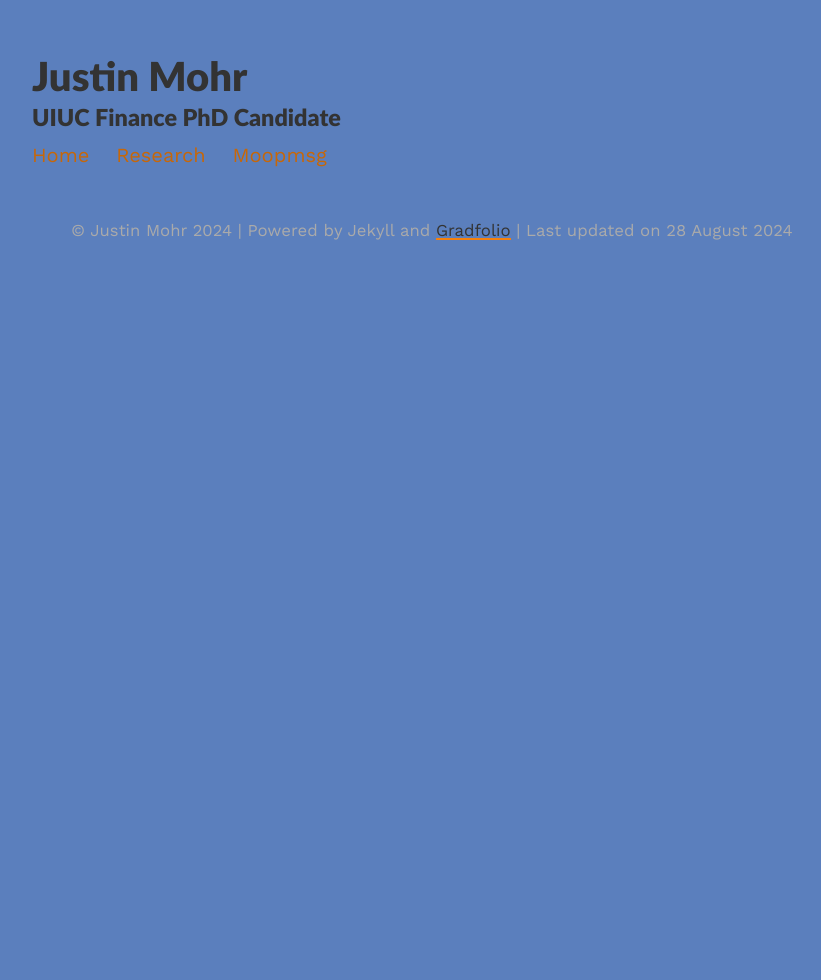
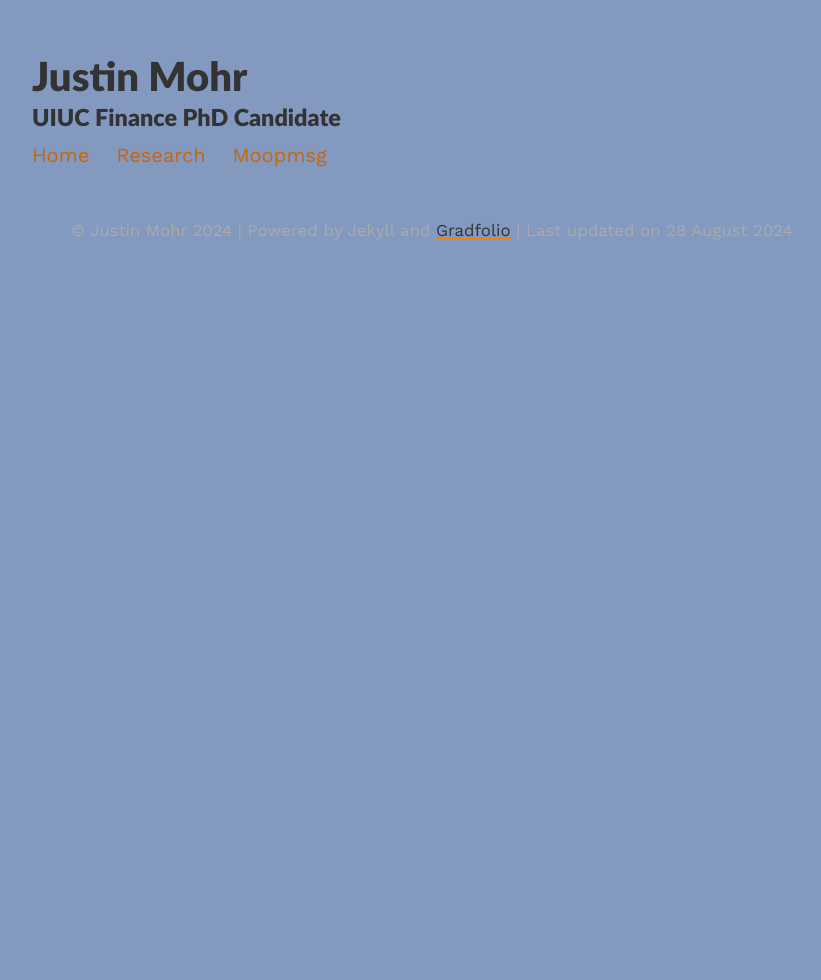
Before and after one commit to justin-mohr/justin-mohr.github.io, a Jekyll site: the page built from archive.html, in a window 1280 px wide. Shown: the whole page, without its empty margins (208-1029 px from the left). Built offline with Jekyll 4.4.1, drawn with Linux system fonts in a browser that asks for light colours; nearby versions of some CDN libraries.

Commit message:
Update variables.scss

```diff
--- a/assets/css/_sass/variables.scss
+++ b/assets/css/_sass/variables.scss
@@ -12,7 +12,7 @@ $brand-color:      #c76708;
 $projectbox-text:  #1e2126;
 
 // Color scheme for light
-$body-bg: #5b7fbd;
+$body-bg: #8399c0;
 $projectbox: #c3e1c9;
 $text-color: #333;
 
```
